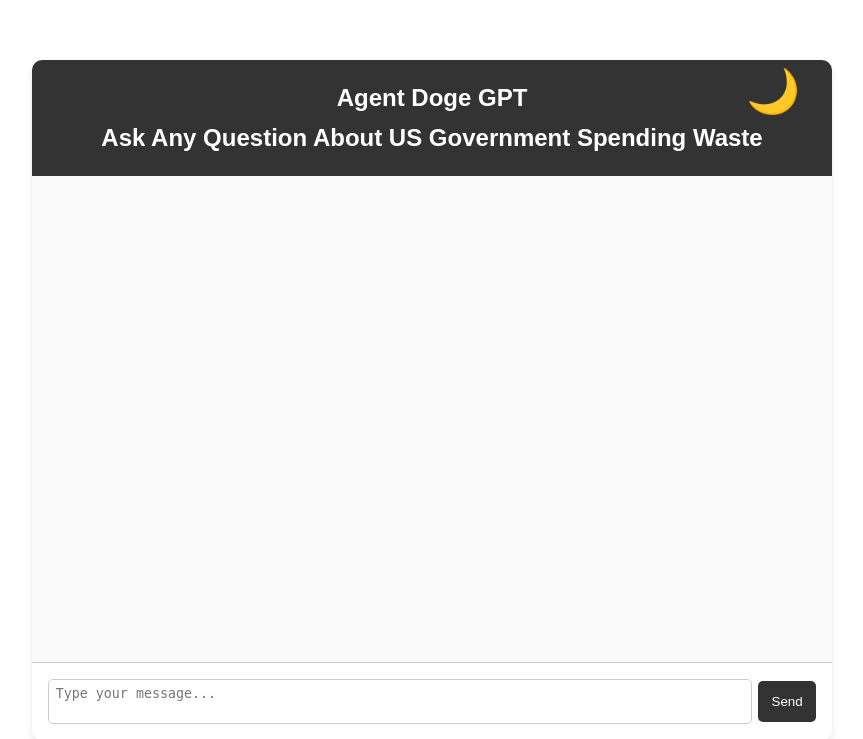
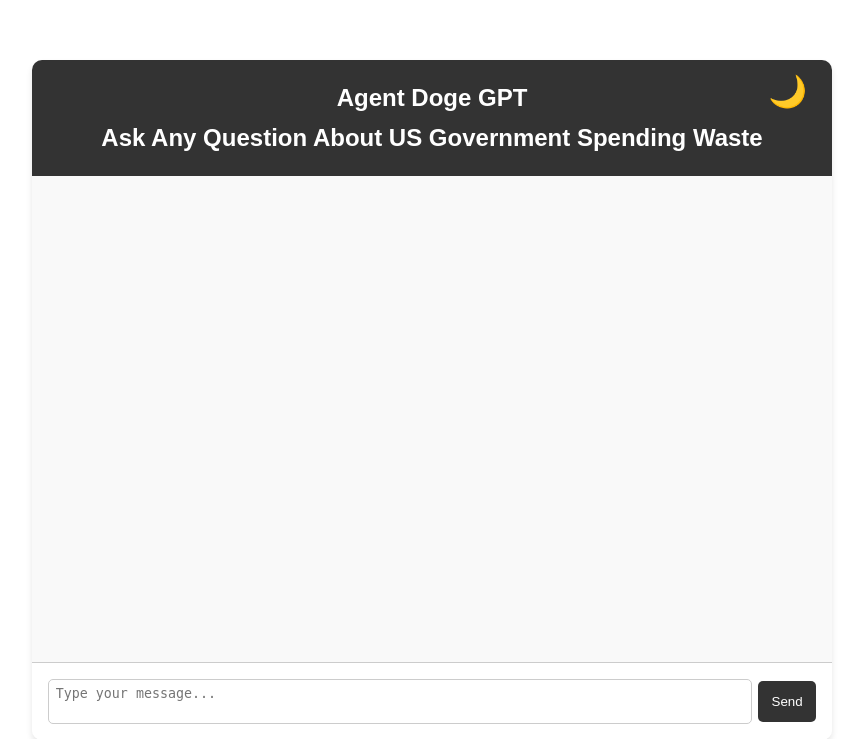
Before and after one commit to Touseeq99/Chatbotsites, a Flask app: page / in a window 1280 px wide. Shown: the top 739 px of the page, without its empty margins (208-1071 px from the left). Run offline with Flask 3, Linux system fonts and the light colour scheme.

Commit message:
Update index.html

```diff
--- a/templates/index.html
+++ b/templates/index.html
@@ -56,7 +56,7 @@
             background: none;
             border: none;
             color: white;
-            font-size: 1.8em; /* Smaller toggle icon */
+            font-size: 1.3em; /* Smaller toggle icon */
             cursor: pointer;
         }
         .chat-header button::before {
```
